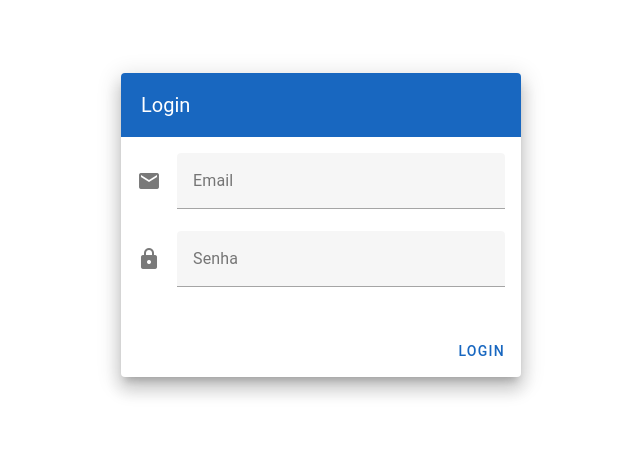
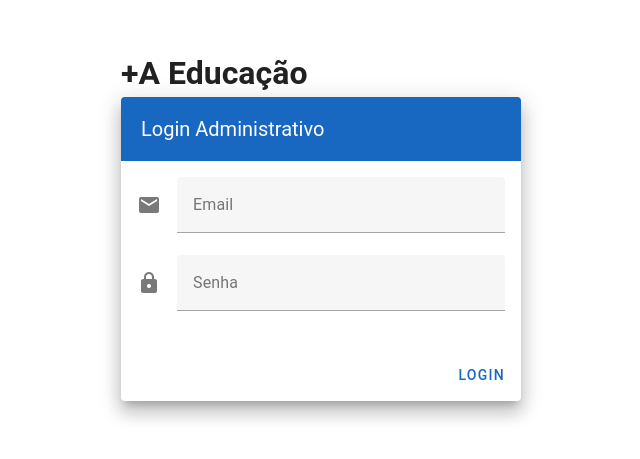
Before and after one commit to emersonSantos98/student-management-frontend, a Vue app: page /login in a window 1280 px wide. Shown: the part 175-634 px from the top of the page, without its empty margins (319-959 px from the left). Built offline with nearby package versions, Linux system fonts and the light colour scheme; no server answers; the HTML template or start-up script is replaced by a standard one.

Commit message:
feat: atualizar LoginView.vue com título e nome do login administrativo

```diff
--- a/src/views/auth/LoginView.vue.vue
+++ b/src/views/auth/LoginView.vue.vue
@@ -2,9 +2,12 @@
   <v-container class="fill-height" fluid>
     <v-row align="center" justify="center">
       <v-col cols="12" sm="8" md="4">
+        <h1 className="text-3xl font-bold text-gray-900 animate-fade-in">
+          +A Educação
+        </h1>
         <v-card class="elevation-12">
           <v-toolbar color="primary" dark flat>
-            <v-toolbar-title>Login</v-toolbar-title>
+            <v-toolbar-title> Login Administrativo</v-toolbar-title>
           </v-toolbar>
           <v-card-text>
             <v-form @submit.prevent="login" ref="form">
```
